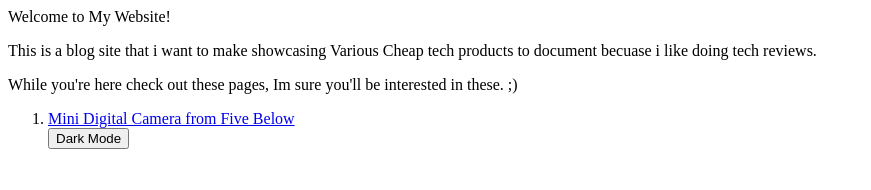
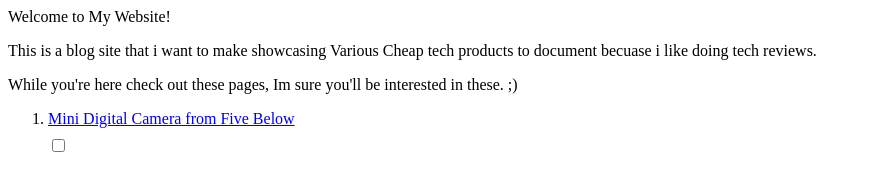
Before and after one commit to msolis26/hello-world, a plain HTML site: page index.html in a window 1280 px wide. Shown: the whole page, without its empty margins (0-871 px from the left). Drawn offline with Linux system fonts and the light colour scheme.

Commit message:
Update index.html

```diff
--- a/index.html
+++ b/index.html
@@ -1,11 +1,26 @@
 <!DOCTYPE html>
 <html>
   <head>
+  <style>
+    theme-toggle{
+      display: none;
+    }
+    .btn {
+      display: inline-block;
+      padding: 10px 20px;
+      background: white;
+      color: white;
+      cursor: pointer;
+      border-radius: 5px;
+      user-select: none;
+    }
+
+  </style>
 
   </head>
   <body>
 
-  </body>
+
 
 <title>Welcome to My Website.</title>
 <header> Welcome to My Website! </header>
@@ -14,4 +29,7 @@
   <ol>
     <li><a href= "https://msolis26.github.io/hello-world/review1.html">Mini Digital Camera from Five Below</a></li>
 
-<button onclick="document.body.style.backgroundColor = black; document.body.style.color = white ">Dark Mode</button>
+<input type ="checkbox" id="theme-toggle">
+    <label for="theme-toggle" class="btn">Toggle Dark Mode</label>
+
+</body>
```
